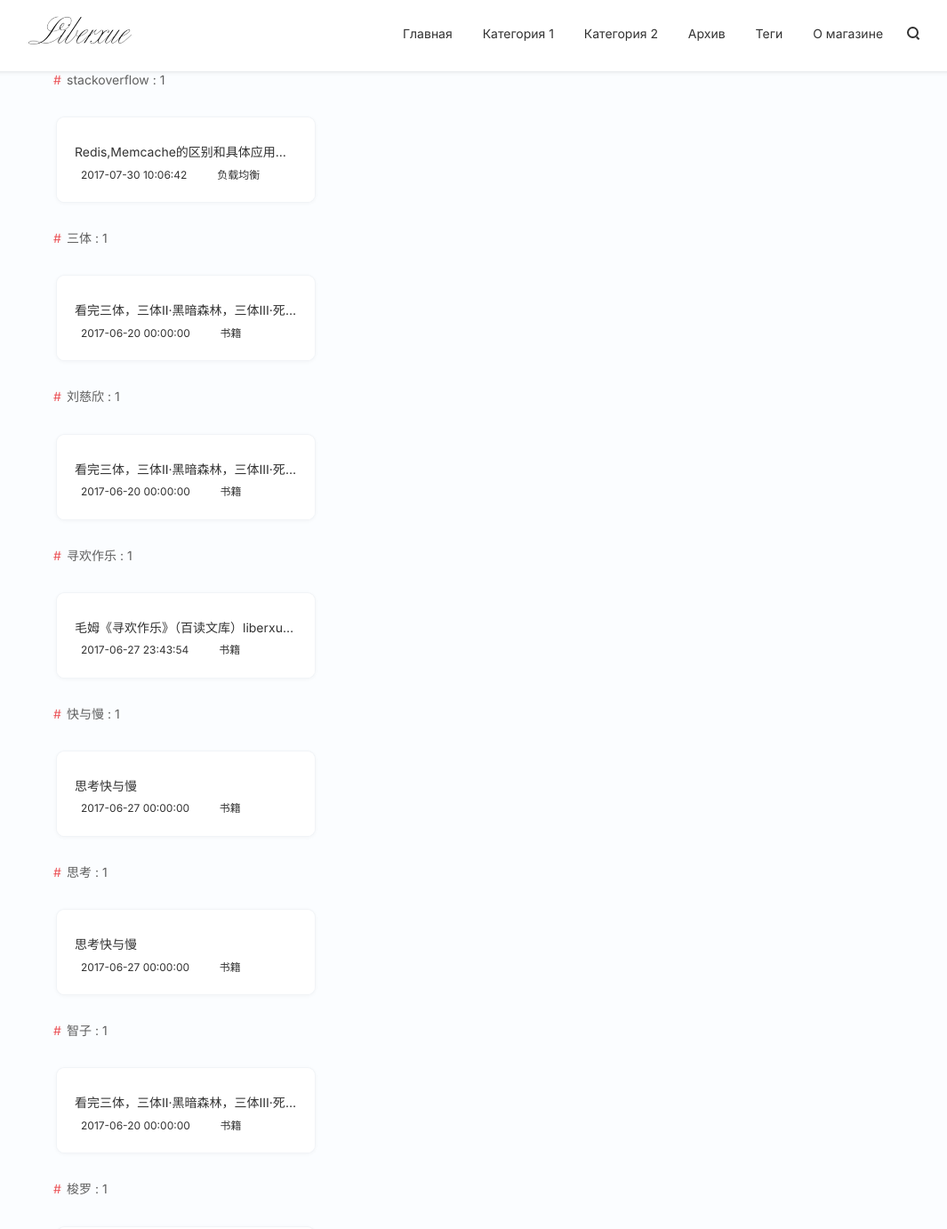
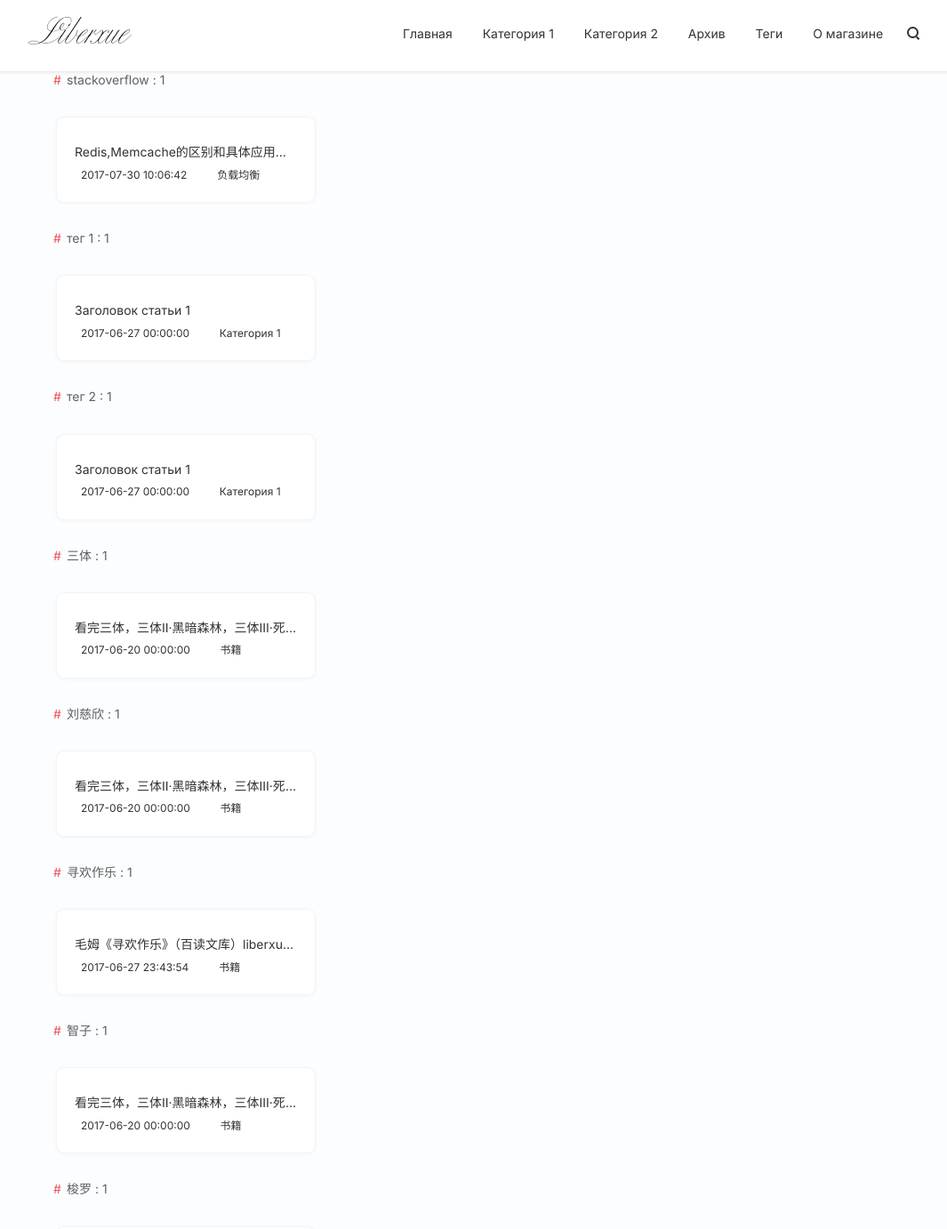
Before and after one commit to insiters/outsideshop.ru, a Jekyll site: the page built from tags/index.html, in a window 1280 px wide and 1400 px high, scrolled down 2771 px. Shown: the top 1382 px of the window at 89% size, without its empty margins (103-1168 px from the left). Built offline with Jekyll 4.4.1, drawn with Linux system fonts in a browser that asks for light colours; nearby versions of some CDN libraries; comment, search, counter and statistics services are not loaded; some of the changed text lies outside the part shown.

Commit message:
Update 2017-6-27-sikaobook.md

```diff
--- a/_posts/书籍/2017-6-27-sikaobook.md
+++ b/_posts/书籍/2017-6-27-sikaobook.md
@@ -2,12 +2,12 @@
 layout: blog
 book: true
 background-image: http://ot1cc1u9t.bkt.clouddn.com/17-7-17/89166189.jpg
-title:  "思考快与慢"
+title:  "Заголовок статьи 1"
 date:   2017-06-27
-category: 书籍
+category: Категория 1
 tags:
-- 思考
-- 快与慢
+- тег 1
+- тег 2
 excerpt: "выдержка 1"
 ---
 
```
